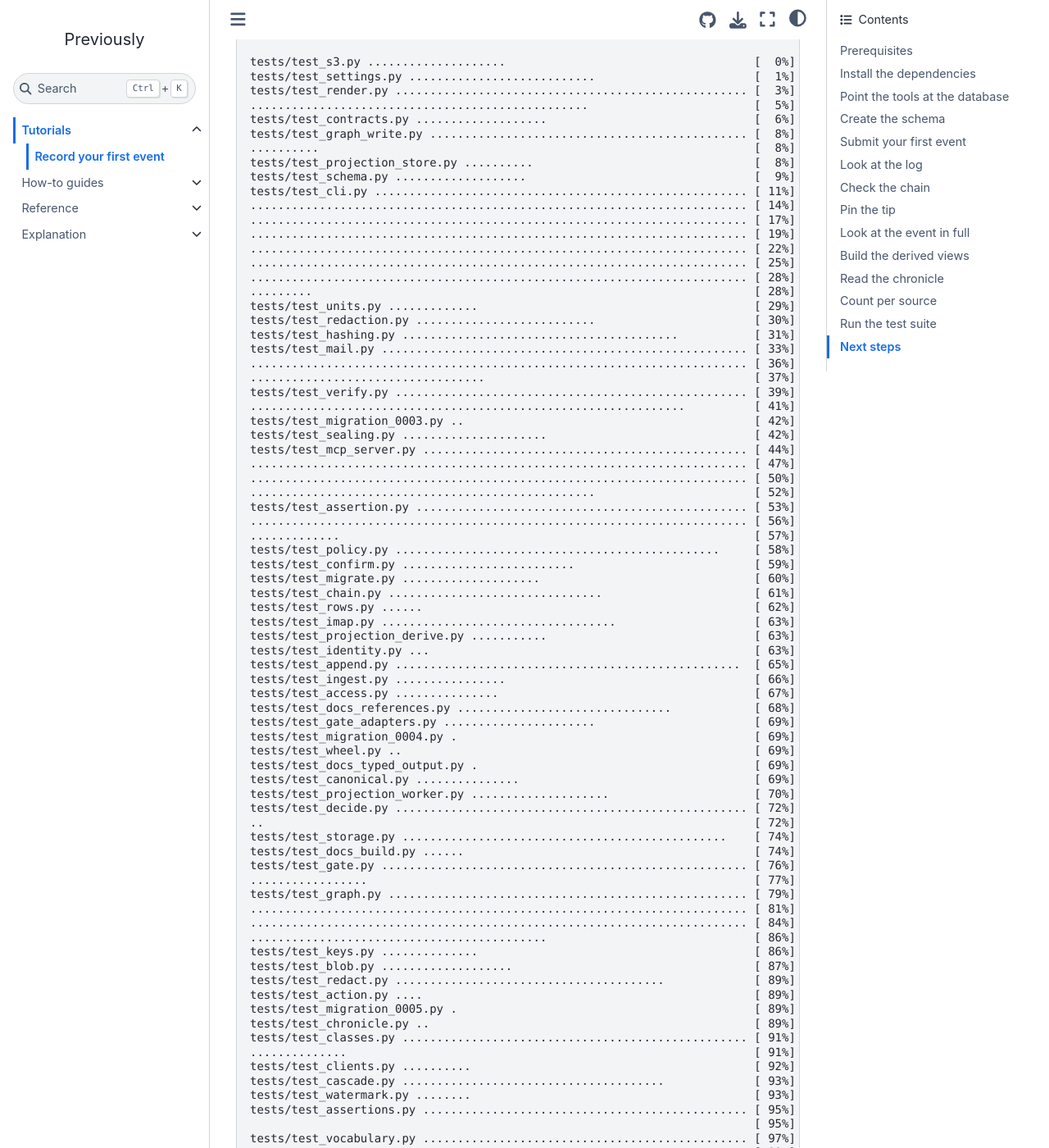
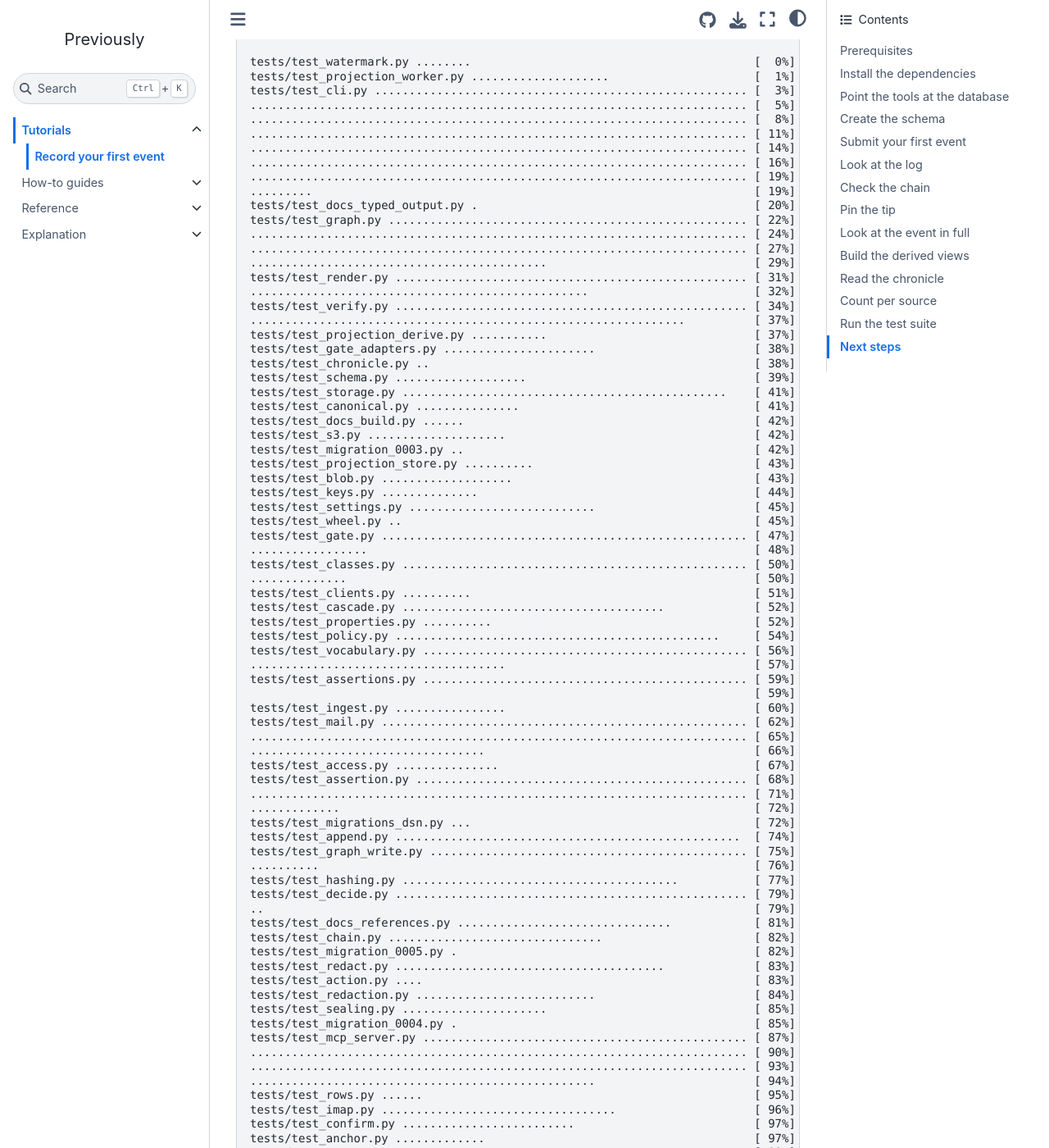
Before and after one commit to jensens/previously, a Sphinx documentation site: the page built from docs/tutorials/record-your-first-event.md, in a window 1280 px wide and 1400 px high, scrolled down 5060 px. Shown: the whole window at 82% size. Built offline with Sphinx 7.4.7 and the Sphinx Book theme 1.1.4, drawn with Linux system fonts in a browser that asks for light colours; pages that are not in the unit, such as notebooks, are missing from menus; some of the changed text lies outside the part shown.

Commit message:
tutorial: retype the test run from one green run, 2616 passed
Assisted-By: Claude Sonnet 5.5 <noreply@anthropic.com>

````diff
--- a/docs/tutorials/record-your-first-event.md
+++ b/docs/tutorials/record-your-first-event.md
@@ -193,94 +193,94 @@ It raises its own PostgreSQL container, a RustFS container as the S3 server for
 $ uv run pytest
 ============================= test session starts ==============================
 platform linux -- Python 3.14.8, pytest-9.1.1, pluggy-1.6.0
-Using --randomly-seed=3878700850
+Using --randomly-seed=1126326222
 configfile: pyproject.toml
 testpaths: tests
 plugins: anyio-4.15.1, platformdirs-4.12.2, cov-7.1.0, randomly-5.0.0, hypothesis-6.168.3
 collected 2616 items
 
-tests/test_s3.py ....................                                    [  0%]
-tests/test_settings.py ...........................                       [  1%]
-tests/test_render.py ................................................... [  3%]
-.................................................                        [  5%]
-tests/test_contracts.py ...................                              [  6%]
-tests/test_graph_write.py .............................................. [  8%]
-..........                                                               [  8%]
-tests/test_projection_store.py ..........                                [  8%]
-tests/test_schema.py ...................                                 [  9%]
-tests/test_cli.py ...................................................... [ 11%]
+tests/test_watermark.py ........                                         [  0%]
+tests/test_projection_worker.py ....................                     [  1%]
+tests/test_cli.py ...................................................... [  3%]
+........................................................................ [  5%]
+........................................................................ [  8%]
+........................................................................ [ 11%]
 ........................................................................ [ 14%]
-........................................................................ [ 17%]
+........................................................................ [ 16%]
 ........................................................................ [ 19%]
-........................................................................ [ 22%]
-........................................................................ [ 25%]
-........................................................................ [ 28%]
-.........                                                                [ 28%]
-tests/test_units.py .............                                        [ 29%]
-tests/test_redaction.py ..........................                       [ 30%]
-tests/test_hashing.py ........................................           [ 31%]
-tests/test_mail.py ..................................................... [ 33%]
-........................................................................ [ 36%]
-..................................                                       [ 37%]
-tests/test_verify.py ................................................... [ 39%]
-...............................................................          [ 41%]
+.........                                                                [ 19%]
+tests/test_docs_typed_output.py .                                        [ 20%]
+tests/test_graph.py .................................................... [ 22%]
+........................................................................ [ 24%]
+........................................................................ [ 27%]
+...........................................                              [ 29%]
+tests/test_render.py ................................................... [ 31%]
+.................................................                        [ 32%]
+tests/test_verify.py ................................................... [ 34%]
+...............................................................          [ 37%]
+tests/test_projection_derive.py ...........                              [ 37%]
+tests/test_gate_adapters.py ......................                       [ 38%]
+tests/test_chronicle.py ..                                               [ 38%]
+tests/test_schema.py ...................                                 [ 39%]
+tests/test_storage.py ...............................................    [ 41%]
+tests/test_canonical.py ...............                                  [ 41%]
+tests/test_docs_build.py ......                                          [ 42%]
+tests/test_s3.py ....................                                    [ 42%]
 tests/test_migration_0003.py ..                                          [ 42%]
-tests/test_sealing.py .....................                              [ 42%]
-tests/test_mcp_server.py ............................................... [ 44%]
-........................................................................ [ 47%]
-........................................................................ [ 50%]
-..................................................                       [ 52%]
-tests/test_assertion.py ................................................ [ 53%]
-........................................................................ [ 56%]
-.............                                                            [ 57%]
-tests/test_policy.py ...............................................     [ 58%]
-tests/test_confirm.py .........................                          [ 59%]
-tests/test_migrate.py ....................                               [ 60%]
-tests/test_chain.py ...............................                      [ 61%]
-tests/test_rows.py ......                                                [ 62%]
-tests/test_imap.py ..................................                    [ 63%]
-tests/test_projection_derive.py ...........                              [ 63%]
-tests/test_identity.py ...                                               [ 63%]
-tests/test_append.py ..................................................  [ 65%]
-tests/test_ingest.py ................                                    [ 66%]
+tests/test_projection_store.py ..........                                [ 43%]
+tests/test_blob.py ...................                                   [ 43%]
+tests/test_keys.py ..............                                        [ 44%]
+tests/test_settings.py ...........................                       [ 45%]
+tests/test_wheel.py ..                                                   [ 45%]
+tests/test_gate.py ..................................................... [ 47%]
+.................                                                        [ 48%]
+tests/test_classes.py .................................................. [ 50%]
+..............                                                           [ 50%]
+tests/test_clients.py ..........                                         [ 51%]
+tests/test_cascade.py ......................................             [ 52%]
+tests/test_properties.py ..........                                      [ 52%]
+tests/test_policy.py ...............................................     [ 54%]
+tests/test_vocabulary.py ............................................... [ 56%]
+.....................................                                    [ 57%]
+tests/test_assertions.py ............................................... [ 59%]
+                                                                         [ 59%]
+tests/test_ingest.py ................                                    [ 60%]
+tests/test_mail.py ..................................................... [ 62%]
+........................................................................ [ 65%]
+..................................                                       [ 66%]
 tests/test_access.py ...............                                     [ 67%]
-tests/test_docs_references.py ...............................            [ 68%]
-tests/test_gate_adapters.py ......................                       [ 69%]
-tests/test_migration_0004.py .                                           [ 69%]
-tests/test_wheel.py ..                                                   [ 69%]
-tests/test_docs_typed_output.py .                                        [ 69%]
-tests/test_canonical.py ...............                                  [ 69%]
-tests/test_projection_worker.py ....................                     [ 70%]
-tests/test_decide.py ................................................... [ 72%]
-..                                                                       [ 72%]
-tests/test_storage.py ...............................................    [ 74%]
-tests/test_docs_build.py ......                                          [ 74%]
-tests/test_gate.py ..................................................... [ 76%]
-.................                                                        [ 77%]
-tests/test_graph.py .................................................... [ 79%]
-........................................................................ [ 81%]
-........................................................................ [ 84%]
-...........................................                              [ 86%]
-tests/test_keys.py ..............                                        [ 86%]
-tests/test_blob.py ...................                                   [ 87%]
-tests/test_redact.py .......................................             [ 89%]
-tests/test_action.py ....                                                [ 89%]
-tests/test_migration_0005.py .                                           [ 89%]
-tests/test_chronicle.py ..                                               [ 89%]
-tests/test_classes.py .................................................. [ 91%]
-..............                                                           [ 91%]
-tests/test_clients.py ..........                                         [ 92%]
-tests/test_cascade.py ......................................             [ 93%]
-tests/test_watermark.py ........                                         [ 93%]
-tests/test_assertions.py ............................................... [ 95%]
-                                                                         [ 95%]
-tests/test_vocabulary.py ............................................... [ 97%]
-.....................................                                    [ 99%]
-tests/test_anchor.py .............                                       [ 99%]
-tests/test_migrations_dsn.py ...                                         [ 99%]
-tests/test_properties.py ..........                                      [100%]
+tests/test_assertion.py ................................................ [ 68%]
+........................................................................ [ 71%]
+.............                                                            [ 72%]
+tests/test_migrations_dsn.py ...                                         [ 72%]
+tests/test_append.py ..................................................  [ 74%]
+tests/test_graph_write.py .............................................. [ 75%]
+..........                                                               [ 76%]
+tests/test_hashing.py ........................................           [ 77%]
+tests/test_decide.py ................................................... [ 79%]
+..                                                                       [ 79%]
+tests/test_docs_references.py ...............................            [ 81%]
+tests/test_chain.py ...............................                      [ 82%]
+tests/test_migration_0005.py .                                           [ 82%]
+tests/test_redact.py .......................................             [ 83%]
+tests/test_action.py ....                                                [ 83%]
+tests/test_redaction.py ..........................                       [ 84%]
+tests/test_sealing.py .....................                              [ 85%]
+tests/test_migration_0004.py .                                           [ 85%]
+tests/test_mcp_server.py ............................................... [ 87%]
+........................................................................ [ 90%]
+........................................................................ [ 93%]
+..................................................                       [ 94%]
+tests/test_rows.py ......                                                [ 95%]
+tests/test_imap.py ..................................                    [ 96%]
+tests/test_confirm.py .........................                          [ 97%]
+tests/test_anchor.py .............                                       [ 97%]
+tests/test_contracts.py ...................                              [ 98%]
+tests/test_migrate.py ....................                               [ 99%]
+tests/test_identity.py ...                                               [ 99%]
+tests/test_units.py .............                                        [100%]
 
-======================= 2616 passed in 259.85s (0:04:19) =======================
+======================= 2616 passed in 263.05s (0:04:23) =======================
 ```
 
 `pytest-randomly` reshuffles the file order on every run and prints its seed, so a hidden dependency between two tests surfaces instead of staying hidden.
````
